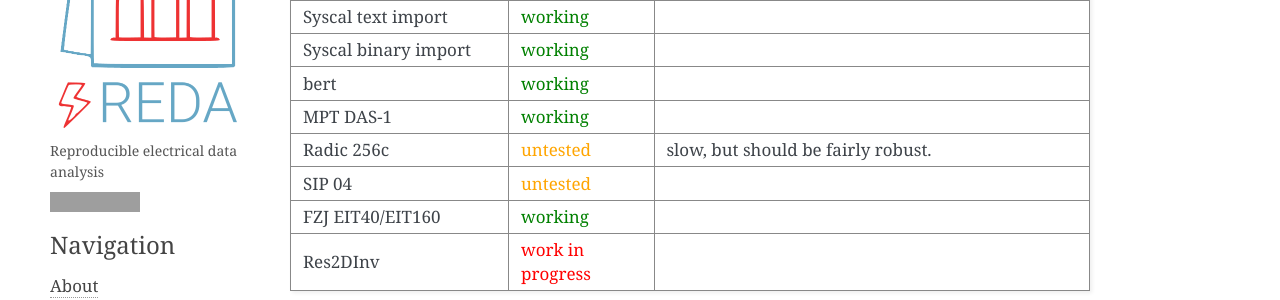
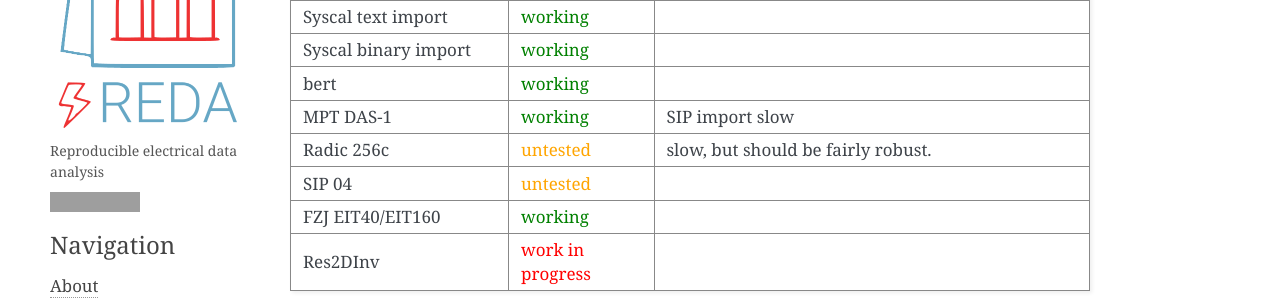
Before and after one commit to geophysics-ubonn/reda, a Sphinx documentation site: the page built from doc/about.rst, in a window 1280 px wide and 900 px high, scrolled down 461 px. Shown: the part 155-455 px from the top of the window. Built offline with Sphinx 7.4.7, drawn with Linux system fonts in a browser that asks for light colours; pages that are not in the unit, such as notebooks, are missing from menus; grey boxes are pictures that could not be loaded.

Commit message:
[doc] add note about slow MPT DAS-1 SIP import

```diff
--- a/doc/about.rst
+++ b/doc/about.rst
@@ -53,7 +53,7 @@ Status of REDA
       -
     * - MPT DAS-1
       - :green:`working`
-      -
+      - SIP import slow
     * - Radic 256c
       - :orange:`untested`
       - slow, but should be fairly robust.
```
